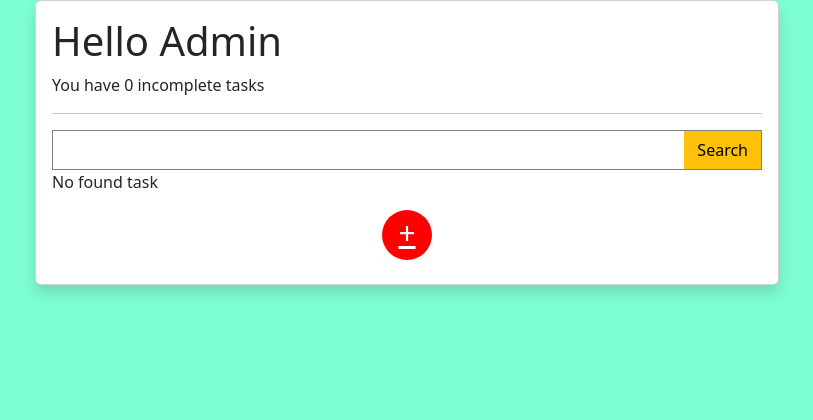
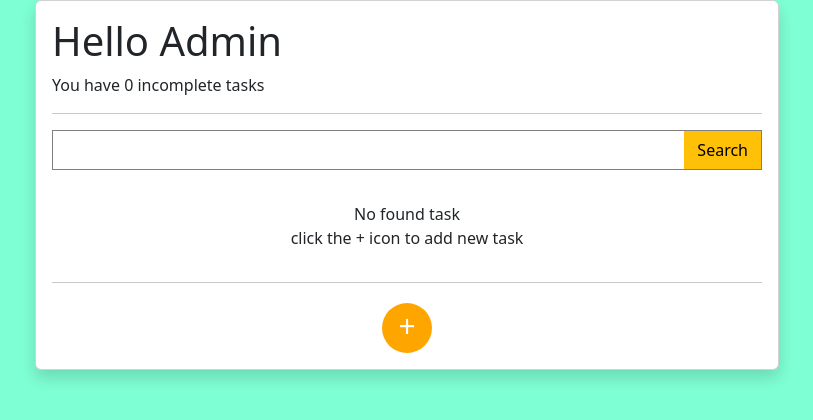
Before and after one commit to Piwoksn/TodoList_ClassBasedView, a Django app: page / in a window 1280 px wide. Shown: the part 56-476 px from the top of the page, without its empty margins (233-1046 px from the left). Run offline with Django 4.2, Linux system fonts and the light colour scheme; a user stored in the database is signed in; data comes from the database, SQL or seed files in the repository; both versions use the stored data as it was after the commit.

Commit message:
fixing template

```diff
--- a/app/static/app/style.css
+++ b/app/static/app/style.css
@@ -4,11 +4,10 @@ body {
 
 .completed,
 .not-completed {
-  justify-content: space-between;
-  display: flex;
   width: 15px;
   height: 15px;
   border-radius: 50%;
+  display: flex;
 }
 .completed {
   background-color: green;
@@ -18,7 +17,11 @@ body {
 }
 
 .items {
-  display: flex;
+  float: left;
+  justify-content: space-between;
+  padding: 10px;
+  width: 100%;
+  margin-bottom: 10px;
 }
 
 input,
@@ -43,21 +46,33 @@ textarea {
   border: none;
 }
 .new {
+  clear: both;
   font-size: 30px;
   width: 50px;
   height: 50px;
   border-radius: 50%;
   padding: 0;
-  background-color: red;
+  background-color: orange;
   margin: auto;
+  margin-top: 20px;
 }
 
 .new p a {
   color: white;
   margin: 0;
   padding: 0;
+  text-decoration: none;
 }
 
 .new:hover {
   background-color: green;
 }
+.items .delete {
+  float: right;
+}
+
+.task-item {
+  text-decoration: none;
+  font-family: Verdana, Geneva, Tahoma, sans-serif;
+  font-size: 20px;
+}
--- a/app/templates/app/home_view.html
+++ b/app/templates/app/home_view.html
@@ -3,7 +3,7 @@
 <h1 class="card-title">Hello {{ request.user|title }}</h1>
 <p class="card-text">You have {{ count }} incomplete task{{ count|pluralize:"s"}}</p>
 <hr>
-<form action="" method="GET">
+<form class="my-3" action="" method="GET">
     <div class="search">
         <input class="form-control text" type="text" name="search">
         <input class="btn btn-warning submit" type="submit" value="Search">
@@ -14,22 +14,22 @@
 
 {% if task.completed %}
 
-<div class="completed"></div>
 <div class="items border-bottom">
     <p>
+        <i class="bi bi-check-circle-fill text-success"></i>
         <s>
-        <a href="{% url 'edit' task.id %}">{{ task }}</a>
+        <a class="task-item mx-3" href="{% url 'edit' task.id %}">{{ task }}</a>
     </s>
-    <a class="btn btn-sm btn-outline-danger" href="{% url 'delete' task.id %}">X</a>
+    <a class="btn btn-sm btn-outline-danger delete" href="{% url 'delete' task.id %}">X</a>
 
     </p>
 </div>
 {% else %}
-<div class="not-completed"></div>
 <div class="items border-bottom">
     <p>
-
-        <a href="{% url 'edit' task.id %}">{{ task }}</a> <a href="{% url 'delete' task.id %}">delete</a>
+        <i class="bi bi-circle-fill"></i>
+        <a class="task-item mx-3" href="{% url 'edit' task.id %}">{{ task }}</a>
+        <a class="btn btn-sm btn-outline-danger delete" href="{% url 'delete' task.id %}">X</a>
 
     </p>
 </div>
@@ -37,9 +37,10 @@
 {% endif %}
 
     {% empty %}
-    <p>No found task</p>
+    <p class="text-center p-3">No found task <br>click the + icon to add new task</p>
+    <hr>
     {% endfor %}
-    <div class="new my-2">
+    <div class="new">
         <p class="text-center">
     <a href="{% url 'newtask' %}">+</a>
 </p>
--- a/app/templates/app/task_confirm_delete.html
+++ b/app/templates/app/task_confirm_delete.html
@@ -1,10 +1,10 @@
 {% extends "app/wrapper.html" %}
 {% block content %}
-a href="{% url 'home' %}">back</a>
+<a class="btn btn-outline-primary" href="{% url 'home' %}">back</a>
 <form action="" method="POST">
     {% csrf_token %}
     <p>Are you sure you want to delete <b>{{ task }}</b>?</p>
-    <input type="submit" value="Delete">
+    <input class="btn btn-danger" type="submit" value="Delete">
 
 </form>
 {% endblock %}
--- a/app/templates/app/wrapper.html
+++ b/app/templates/app/wrapper.html
@@ -7,6 +7,9 @@
     <title>Todo List</title>
 
     <link href="https://cdn.jsdelivr.net/npm/bootstrap@5.3.3/dist/css/bootstrap.min.css" rel="stylesheet" integrity="sha384-QWTKZyjpPEjISv5WaRU9OFeRpok6YctnYmDr5pNlyT2bRjXh0JMhjY6hW+ALEwIH" crossorigin="anonymous">
+    <link href="https://cdnjs.cloudflare.com/ajax/libs/bootstrap-icons/1.8.1/font/bootstrap-icons.min.css" rel="stylesheet">
+
+
     <link rel="stylesheet" href="{% static '/app/style.css' %}">
 </head>
 <body>
--- a/app/views.py
+++ b/app/views.py
@@ -62,9 +62,14 @@ class CreateTask(LoginRequiredMixin, CreateView):
 
 class EditTask(LoginRequiredMixin, UpdateView):
     model = Task
-    fields = "__all__"
+    fields = ["title", "content", "completed"]
     template_name = "app/newtask.html"
     success_url = reverse_lazy("home")
+
+    def form_valid(self, form):
+        form.instance.user = self.request.user
+        return super().form_valid(form)
+
 
 class DeleteTask(LoginRequiredMixin, DeleteView):
     model = Task
```
Also changed, not shown: db.sqlite3.
